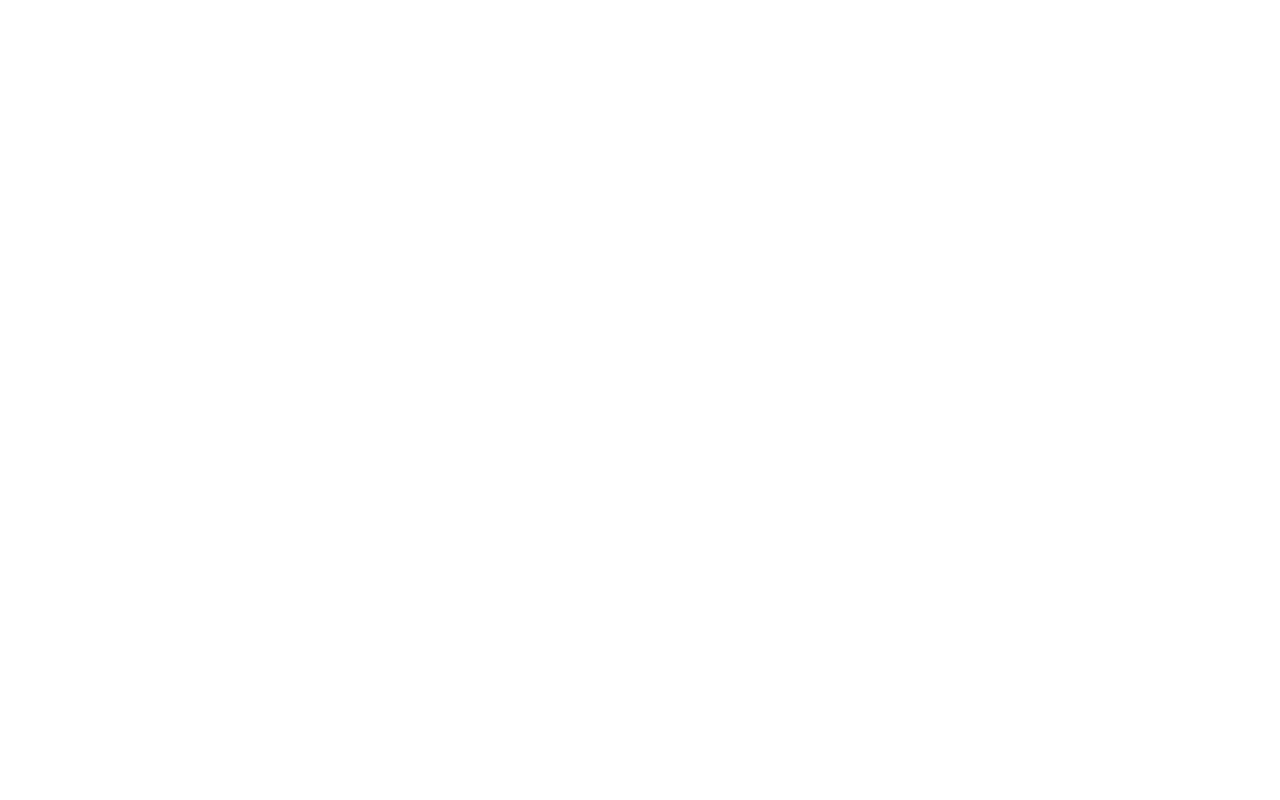
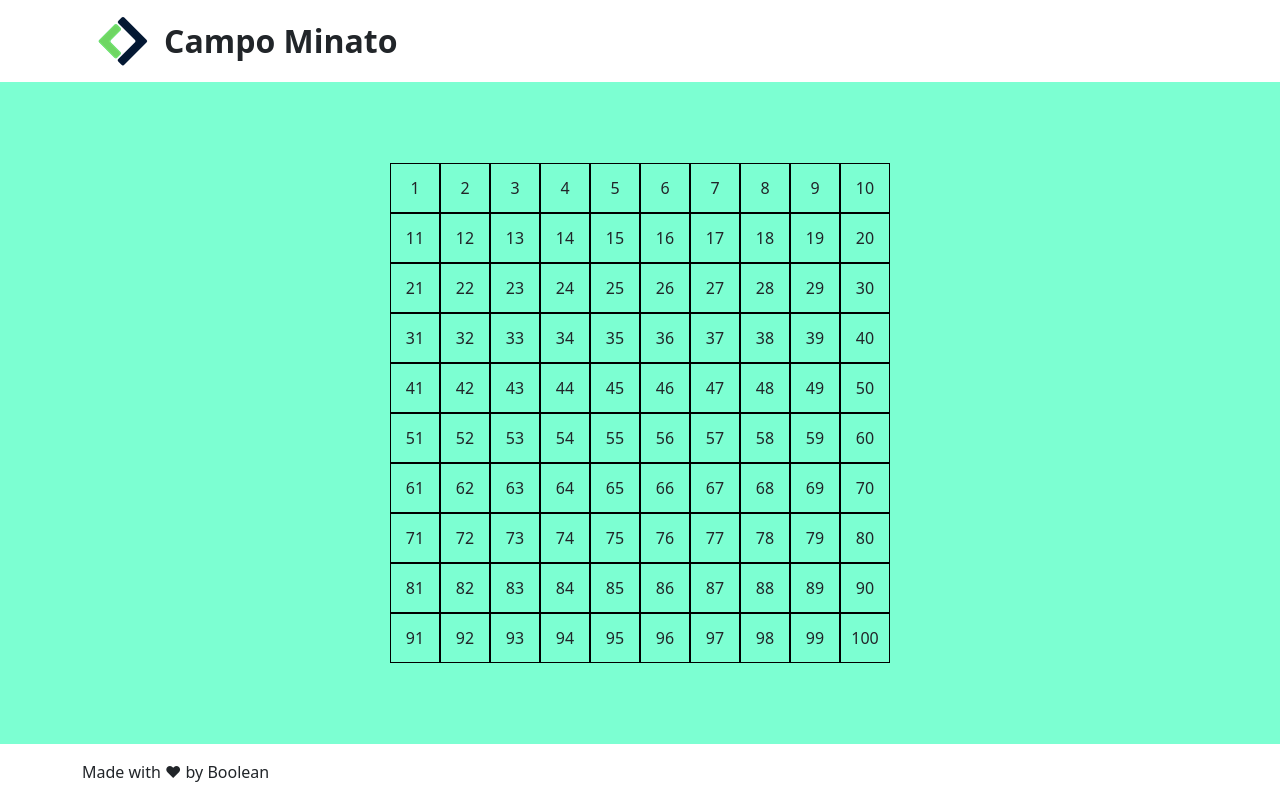
Before and after one commit to NickAstley/js-campominato-grid, a plain HTML site: page index.html in a window 1280 px wide. Drawn offline with nearby package versions, Linux system fonts and the light colour scheme.

Commit message:
Completed base exercise

```diff
--- a/css/style.css
+++ b/css/style.css
@@ -0,0 +1,28 @@
+:root {
+    --cell-size: 50px;
+}
+
+a {
+    color: inherit;
+    text-decoration: none;
+}
+
+main {
+    background-color: #7CFFD2;
+    height: calc(100vh -  82px - 56px);
+}
+
+.cell {
+    width: var(--cell-size);
+    height: var(--cell-size);
+    border: 1px solid black;
+    cursor: pointer;
+    display: flex;
+    justify-content: center;
+    align-items: center;
+}
+
+.cell-clicked {
+    background-color: #6495F1;
+    color: white;
+}
--- a/index.html
+++ b/index.html
@@ -9,6 +9,22 @@
     <link rel="stylesheet" href="css/style.css">
 </head>
 <body>
+    <header class="py-3">
+        <div class="container">
+            <div class="d-flex align-items-center">
+                <img class="px-3" src="img/Logo.png" alt="Logo Boolean">
+                <a class="fs-2 fw-bold" href="#">Campo Minato</a>
+            </div>
+        </div>
+    </header>
+    <main class="d-flex justify-content-center align-items-center">
+        <div class="grid-container d-flex flex-wrap"></div>
+    </main>
+    <footer class="py-3">
+        <div class="container">
+            <span>Made with &hearts; by <a href="#">Boolean</a></span>
+        </div>
+    </footer>
     <script src="js/app.js"></script>
 </body>
 </html>
--- a/js/app.js
+++ b/js/app.js
@@ -8,3 +8,35 @@ con difficoltà 1 => tra 1 e 100
 con difficoltà 2 => tra 1 e 81
 con difficoltà 3 => tra 1 e 49
 Quando l’utente clicca su ogni cella, la cella cliccata si colora di azzurro. */
+
+// Prendo il container dove inserirò le celle
+const gridContainer = document.querySelector(".grid-container");
+
+// Creo la griglia 10*10 invocando la funzione
+createGrid(10, 10);
+
+function createGrid(rows, cols) {
+    // Assegno al container una larghezza in base al numero di colonne
+    gridContainer.style.width = `calc(var(--cell-size) * ${cols})`;
+
+    // Calcolo il numero totale di celle
+    const cellsTotal = rows * cols;
+
+    // Creo ogni cella usando un ciclo
+    for (let i = 1; i <= cellsTotal; i++) {
+        // Creo la cella
+        const cell = document.createElement("div");
+        // Le fornisco una classe
+        cell.classList.add("cell");
+        // Le aggiungo il numero che deve contenere
+        cell.innerHTML = `<span>${i}</span>`;
+        // Le aggiungo un EventListener che la colora al click
+        cell.addEventListener("click", onCellClick);
+        // La aggiungo al container
+        gridContainer.append(cell);
+    }
+}
+
+function onCellClick() {
+    this.classList.add("cell-clicked");
+}
```
Also changed, not shown: img/Logo.png (added).
